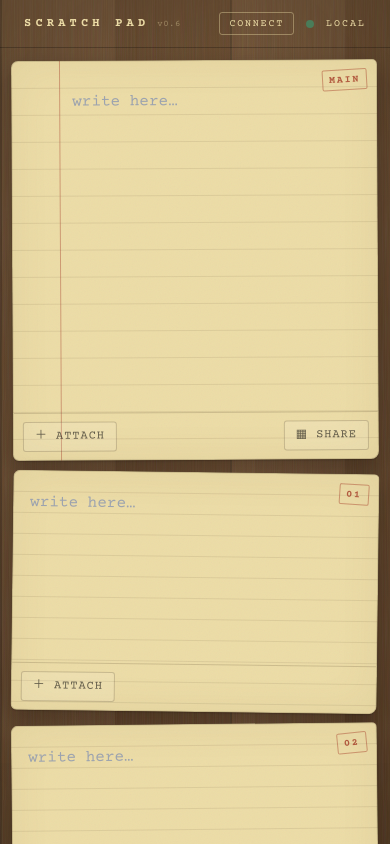
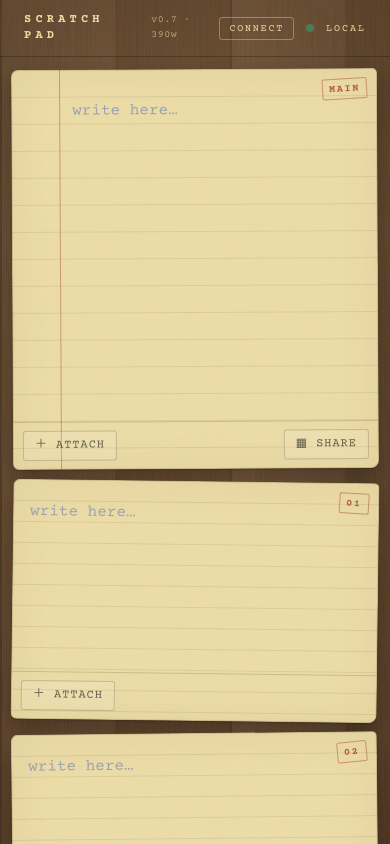
Before and after one commit to ElloveeRising/scratch, a Next.js app: page / in a window 390 px wide. Built offline with nearby package versions, Linux system fonts and the light colour scheme; no server answers.

Commit message:
Phone: single-column up to 1024px (lg breakpoint) + header viewport-width readout for diagnosis

```diff
--- a/app/globals.css
+++ b/app/globals.css
@@ -1017,7 +1017,7 @@
      was shoving the Save button off-screen and breaking scroll. `!important`
      beats both the Tailwind text-[..] utilities (a later @layer) and the
      .card.is-big .caption rule, which the plain rule could not. */
-  @media (max-width: 640px) {
+  @media (max-width: 1023px) {
     .card textarea {
       font-size: 16px !important;
     }
--- a/app/page.tsx
+++ b/app/page.tsx
@@ -10,9 +10,10 @@ import { supabase } from "./lib/supabase";
 
 const STORAGE_KEY = "scratch:board:v1";
 
-// Bump on each deploy during this phase — shown tiny in the header so you can
-// tell at a glance whether the device loaded the latest build (vs a cached one).
-const VERSION = "0.6";
+// Bump on each deploy during this phase — shown in the header so you can tell
+// whether the device loaded the latest build (vs a cached one). The width
+// readout next to it reports the browser's CSS viewport width (diagnostic).
+const VERSION = "0.7";
 
 // Fixed board: one big "main" card plus three small cards.
 const DEFAULT_CARDS: Card[] = [
@@ -135,11 +136,20 @@ export default function Home() {
     msg: "",
     fraction: null,
   });
+  const [vw, setVw] = useState(0); // CSS viewport width — shown in header for diagnostics
   const userIdRef = useRef<string | null>(null);
 
   useEffect(() => {
     cardsRef.current = cards;
   }, [cards]);
+
+  // Track the CSS viewport width (diagnostic readout in the header).
+  useEffect(() => {
+    const upd = () => setVw(window.innerWidth);
+    upd();
+    window.addEventListener("resize", upd);
+    return () => window.removeEventListener("resize", upd);
+  }, []);
 
   // Write the current board to this device's local storage (instant + offline).
   const persistNow = useCallback((board?: Card[]) => {
@@ -493,7 +503,7 @@ export default function Home() {
       <header className="flex-none flex items-center justify-between px-6 py-3 border-b border-black/25 text-manila">
         <span className="flex items-baseline gap-2">
           <span className="text-xs font-bold tracking-[0.35em]">SCRATCH PAD</span>
-          <span className="text-[9px] opacity-40 tracking-wider">v{VERSION}</span>
+          <span className="text-[10px] opacity-60 tracking-wider">v{VERSION} · {vw || "…"}w</span>
         </span>
         <div className="flex items-center gap-3">
           {userEmail ? (
@@ -516,12 +526,12 @@ export default function Home() {
       </header>
 
       {/* ── Board: one big card + three small cards ──────────────────── */}
-      <main className="flex-1 overflow-y-auto sm:overflow-hidden p-3 sm:p-6">
-        <div className="grid gap-3 sm:gap-4 grid-cols-1 sm:grid-cols-3 sm:grid-rows-3 sm:h-full">
+      <main className="flex-1 overflow-y-auto lg:overflow-hidden p-3 lg:p-6">
+        <div className="grid gap-3 lg:gap-4 grid-cols-1 lg:grid-cols-3 lg:grid-rows-3 lg:h-full">
           <CardView
             card={big}
             tilt={TILT[big.id] ?? { card: 0, stamp: -4 }}
-            className="min-h-[400px] sm:min-h-0 sm:col-span-2 sm:row-span-3"
+            className="min-h-[400px] lg:min-h-0 lg:col-span-2 lg:row-span-3"
             onSave={onSave}
             onUpload={onUpload}
             onShare={() => setSharing(true)}
@@ -531,7 +541,7 @@ export default function Home() {
               key={c.id}
               card={c}
               tilt={TILT[c.id] ?? { card: 0, stamp: -4 }}
-              className="min-h-[240px] sm:min-h-0 sm:col-span-1"
+              className="min-h-[240px] lg:min-h-0 lg:col-span-1"
               onSave={onSave}
               onUpload={onUpload}
             />
```
